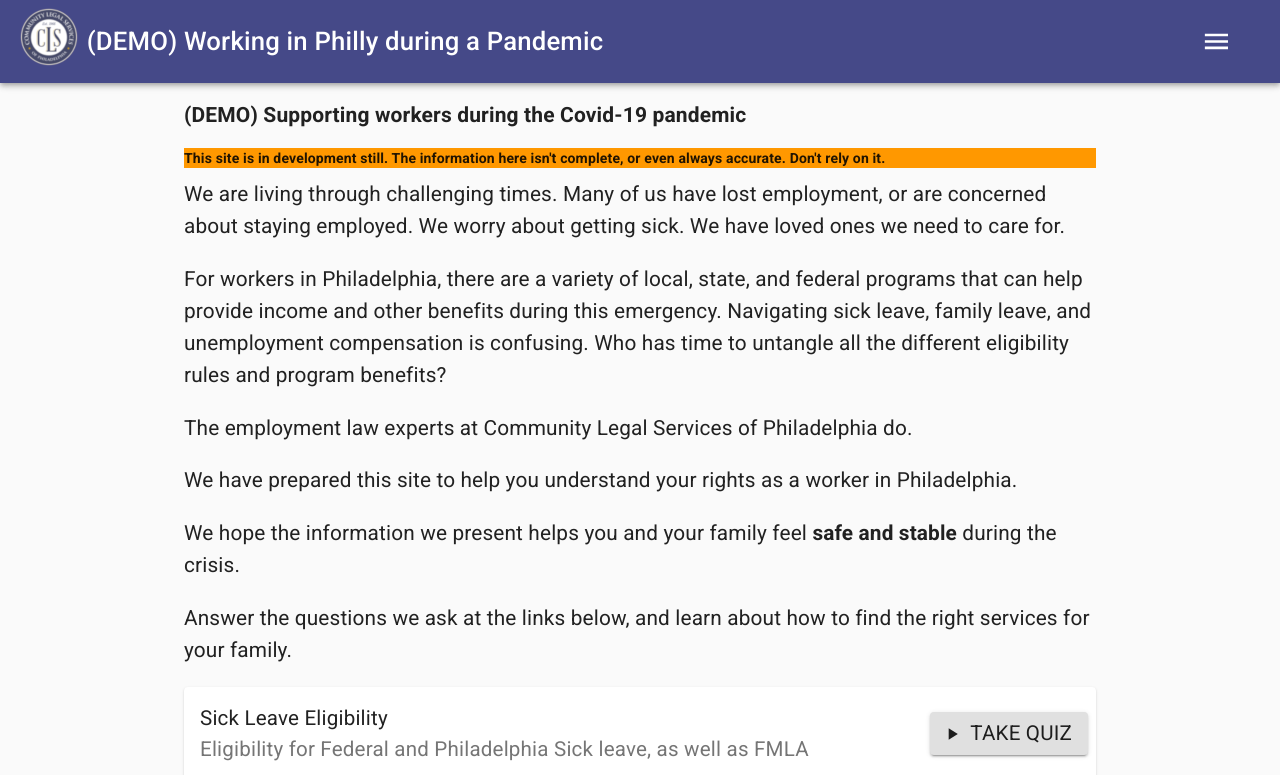
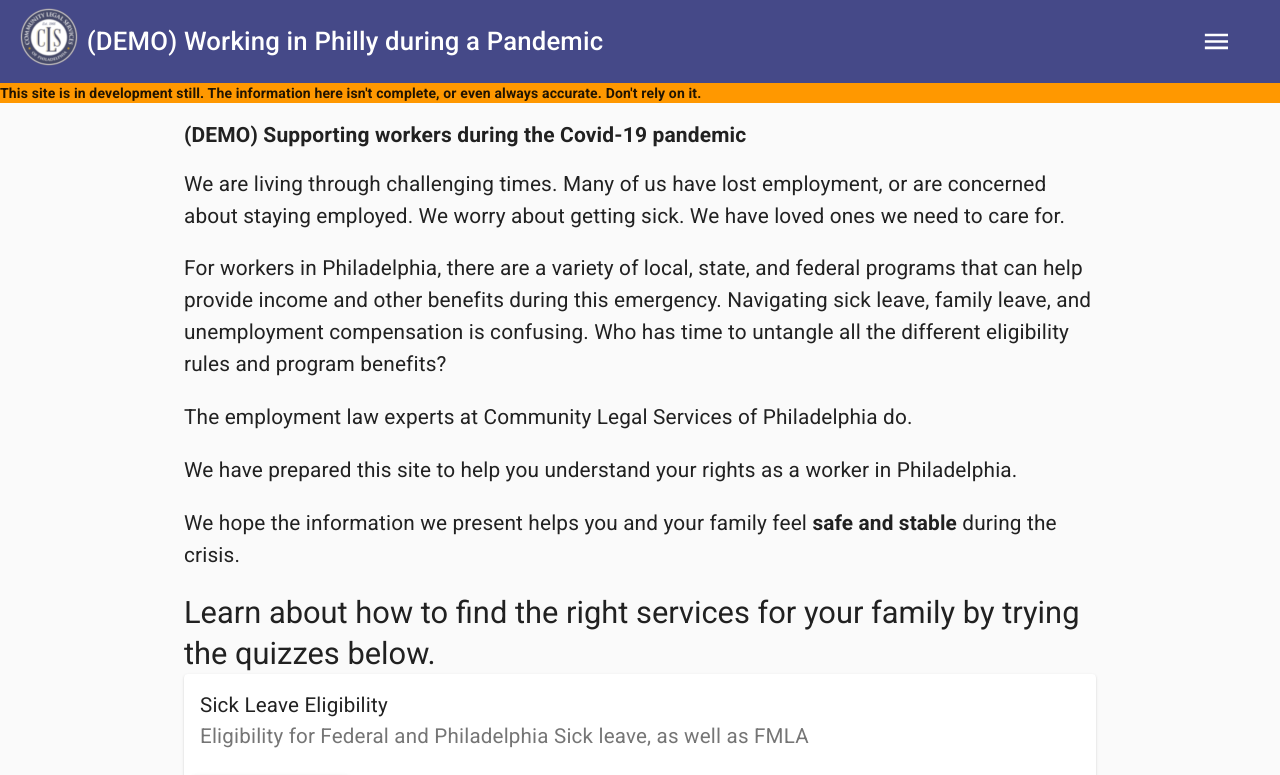
Before and after one commit to CLSPhila/philly-worker-support, a React (Create React App) app: page / in a window 1280 px wide. Shown: the top 775 px of the page. Built offline with nearby package versions, Linux system fonts and the light colour scheme.

Commit message:
tweaked interviewCard style

```diff
--- a/src/App.js
+++ b/src/App.js
@@ -17,7 +17,7 @@ import { NavBar } from "./components/extras/NavBar";
 import { NavDrawer } from "./components/extras/NavDrawer";
 import CSSBaseline from "@material-ui/core/CssBaseline";
 import Container from "@material-ui/core/Container";
-
+import { DemoWarning } from "./components/extras/DemoWarning";
 const theme = createMuiTheme({
   typography: {
     fontSize: 18,
@@ -46,6 +46,7 @@ function App() {
         <Router>
           <NavBar toggleDrawer={toggleDrawer} />
           <NavDrawer isOpen={isOpen} setOpen={setOpen} />
+          <DemoWarning />
           <Container maxWidth="md">
             <Switch>
               <Route exact path={"/questions/" + leaveBenefitsUrl}>
--- a/src/components/extras/InterviewCard.js
+++ b/src/components/extras/InterviewCard.js
@@ -14,7 +14,7 @@ const useStyles = makeStyles((theme) => ({
   details: {
     flex: "auto 1",
     display: "flex",
-    flexDirection: "row",
+    flexDirection: "column",
     justifyContent: "space-between",
     flexWrap: "wrap",
   },
--- a/src/components/pages/LandingPage.js
+++ b/src/components/pages/LandingPage.js
@@ -3,8 +3,7 @@ import { Link } from "react-router-dom";
 import { INTERVIEW_SLUG as leaveBenefitsUrl } from "../interviews/LeaveBenefitsQuestions";
 import { INTERVIEW_SLUG as ucBenefitsUrl } from "../interviews/UCandPUAQuestions";
 import { DemoWarning } from "../extras/DemoWarning";
-import Button from "@material-ui/core/Button";
-import Box from "@material-ui/core/Box";
+import Typography from "@material-ui/core/Typography";
 import { makeStyles } from "@material-ui/core/styles";
 import Grid from "@material-ui/core/Grid";
 import { InterviewCard } from "../extras/InterviewCard";
@@ -24,7 +23,6 @@ export const LandingPage = () => {
   return (
     <div className={styles.root}>
       <h2> (DEMO) Supporting workers during the Covid-19 pandemic</h2>
-      <DemoWarning />
       <p>
         We are living through challenging times. Many of us have lost
         employment, or are concerned about staying employed. We worry about
@@ -50,10 +48,10 @@ export const LandingPage = () => {
         We hope the information we present helps you and your family feel
         <b> safe and stable </b> during the crisis.
       </p>
-      <p>
-        Answer the questions we ask at the links below, and learn about how to
-        find the right services for your family.
-      </p>
+      <Typography variant="h5">
+        Learn about how to find the right services for your family by trying the
+        quizzes below.
+      </Typography>
       <Grid container spacing={1}>
         <Grid item xs={12} xm={6} xl={6}>
           <InterviewCard
```
